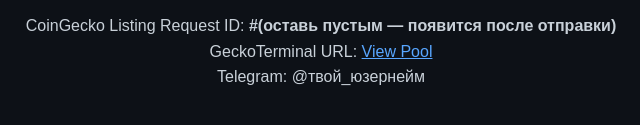
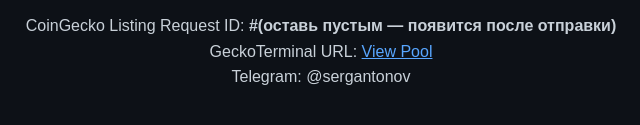
Before and after one commit to 1bitgroup1/UltraStableDecentralizedToken, a plain HTML site: page index.html in a window 1280 px wide. Shown: the part 583-708 px from the top of the page, 319-959 px from the left. Drawn offline with Linux system fonts and the light colour scheme.

Commit message:
index.html

```diff
--- a/index.html
+++ b/index.html
@@ -58,7 +58,7 @@
 <p>
   CoinGecko Listing Request ID: <strong>#(оставь пустым — появится после отправки)</strong><br>
   GeckoTerminal URL: <a href="https://www.geckoterminal.com/tron/pools/..." target="_blank">View Pool</a><br>
-  Telegram: @твой_юзернейм
+  Telegram: @sergantonov
 </p>
 </body>
 </html>
```
